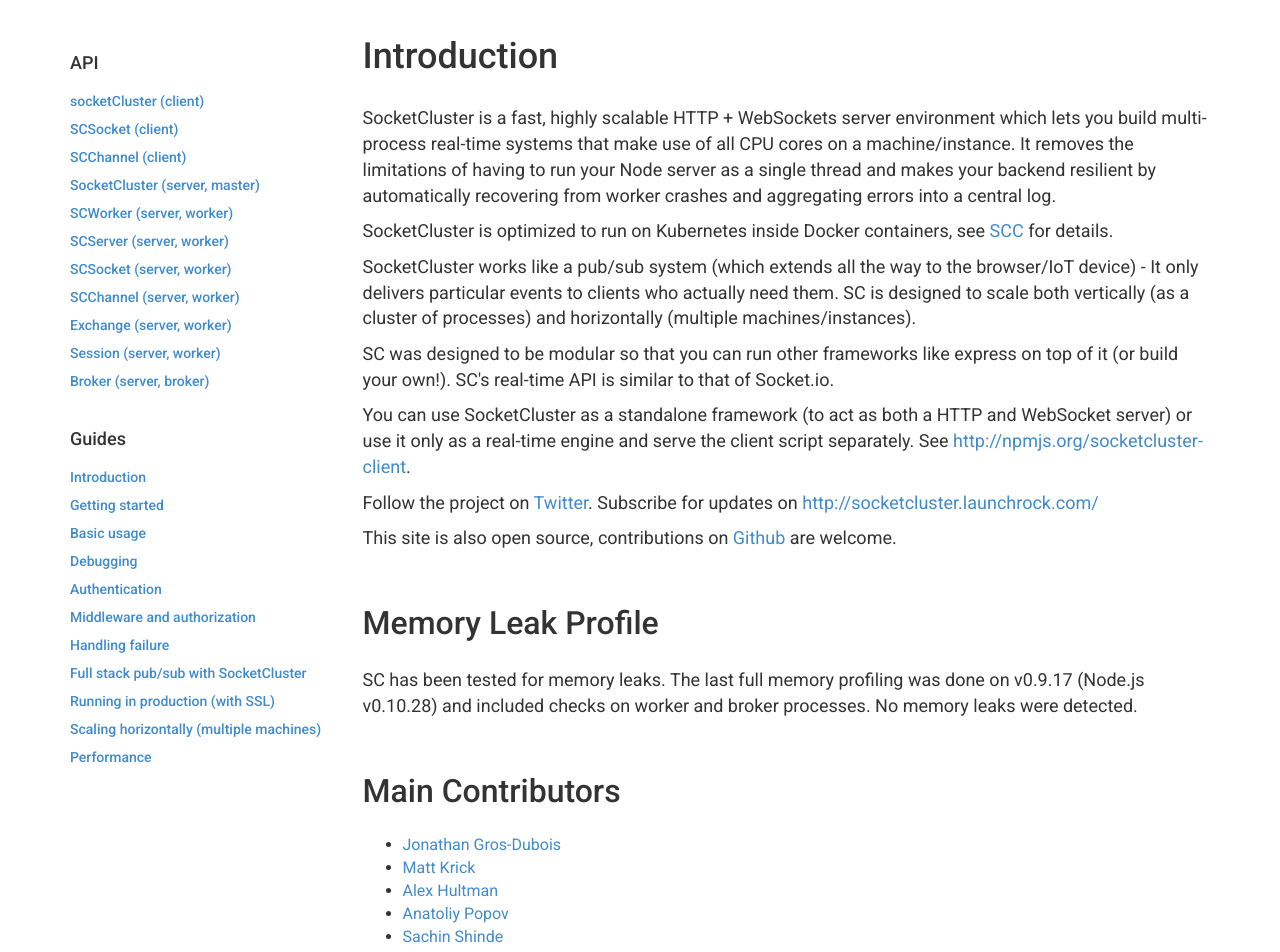
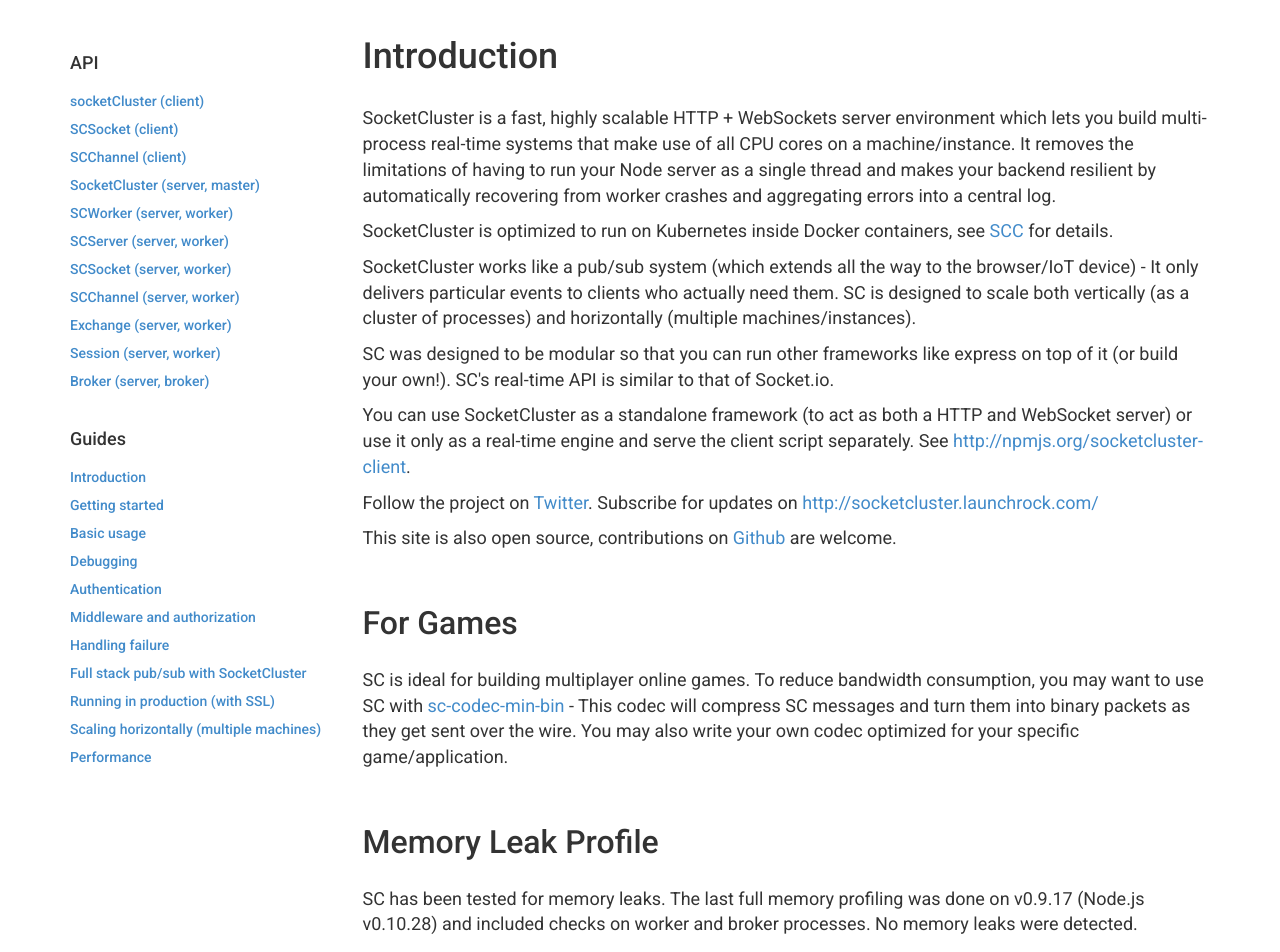
Before and after one commit to SocketCluster/socketcluster-website, a website: page public/index.html at #!/docs/introduction in a window 1280 px wide. Shown: the part 74-1026 px from the top of the page. Drawn offline with nearby package versions, Linux system fonts and the light colour scheme; some packages are replaced by stand-ins of ours; a script that the page names is missing.

Commit message:
Added info about codecs

```diff
--- a/public/app/views/docs/introduction.html
+++ b/public/app/views/docs/introduction.html
@@ -28,6 +28,11 @@
         <p>
           This site is also open source, contributions on <a href="https://github.com/SocketCluster/socketcluster-website">Github</a> are welcome.
         </p>
+        <h2>For Games</h2>
+        <p>
+          SC is ideal for building multiplayer online games. To reduce bandwidth consumption, you may want to use SC with <a href="https://github.com/SocketCluster/sc-codec-min-bin">sc-codec-min-bin</a> - This codec will
+          compress SC messages and turn them into binary packets as they get sent over the wire. You may also write your own codec optimized for your specific game/application.
+        </p>
         <h2>Memory Leak Profile</h2>
         <p>
           SC has been tested for memory leaks. The last full memory profiling was done on v0.9.17 (Node.js v0.10.28) and included checks on worker and broker processes. No memory leaks were detected.
```
Also changed, not shown: public/app/views/index.html (+1 -0 lines).
